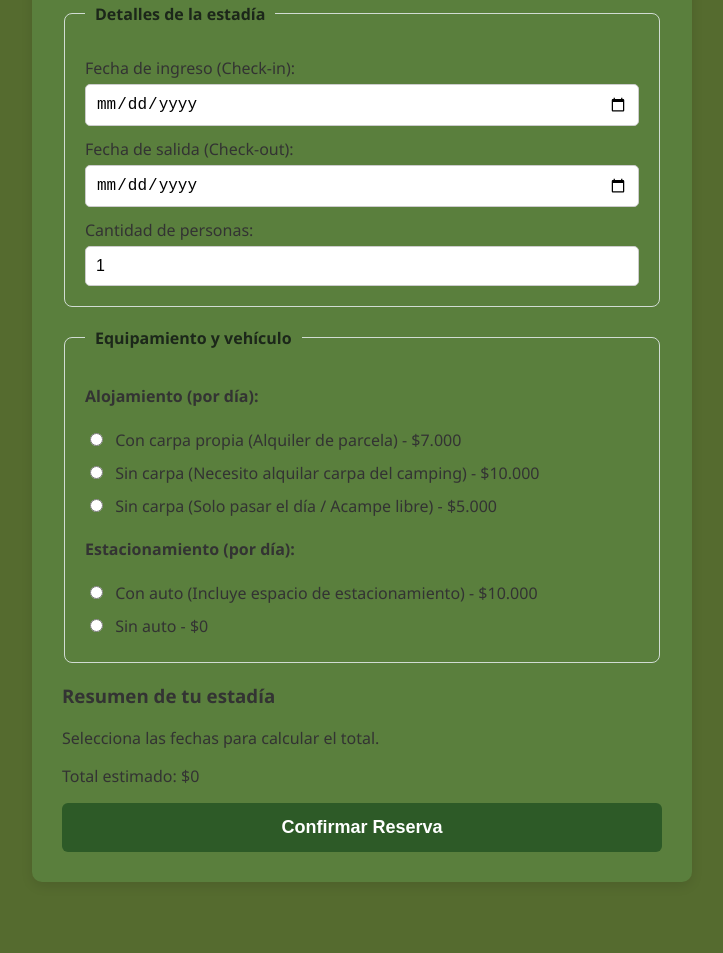
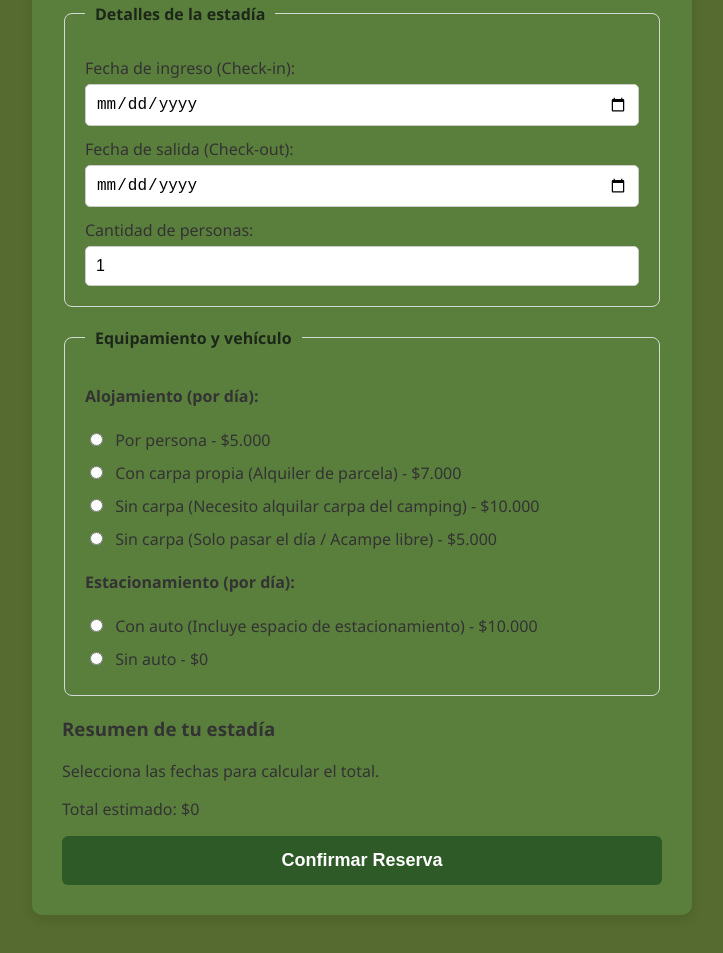
Before and after one commit to Lucamartinocaba/Ranchocolorado, a plain HTML site: page index.html in a window 1280 px wide. Shown: the part 546-1499 px from the top of the page, without its empty margins (278-1001 px from the left). Before the commit the page ends 1478 px from the top, so only its background shows below. Drawn offline with Linux system fonts and the light colour scheme.

Commit message:
Update index.html

```diff
--- a/index.html
+++ b/index.html
@@ -83,6 +83,10 @@
                     <legend>Equipamiento y vehículo</legend>
 
                     <p><strong>Alojamiento (por día):</strong></p>
+                    <label>
+                        <input type="radio" name="opcion_carpa" value="con_carpa" required>
+                        Por persona - $5.000
+                    </label><br>
                     <label>
                         <input type="radio" name="opcion_carpa" value="con_carpa" required>
                         Con carpa propia (Alquiler de parcela) - $7.000
```
